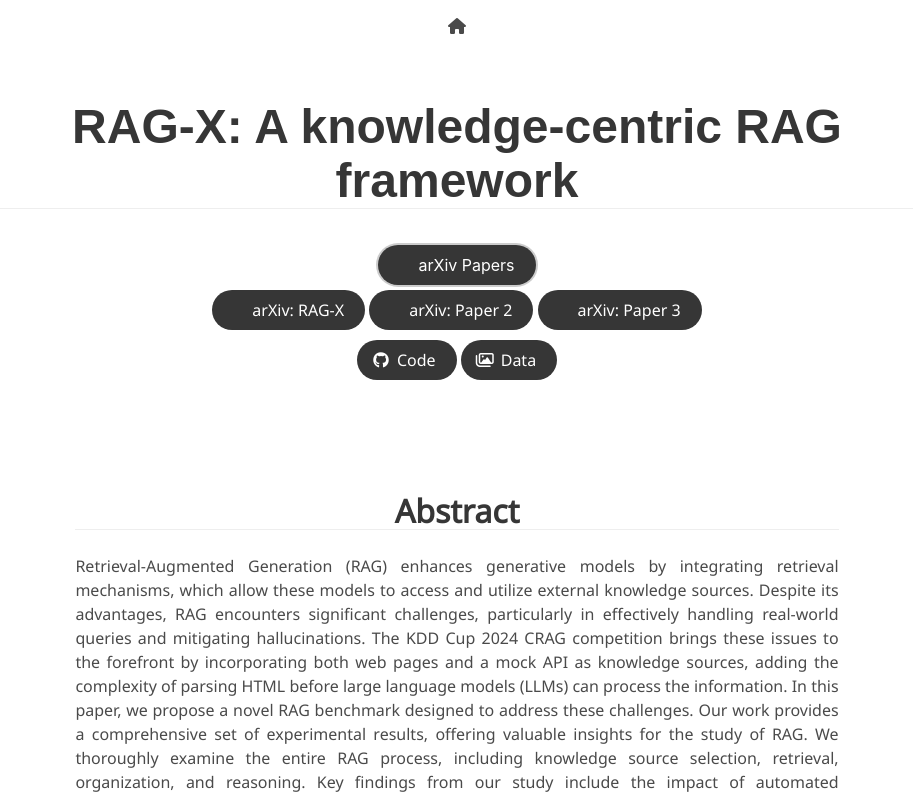
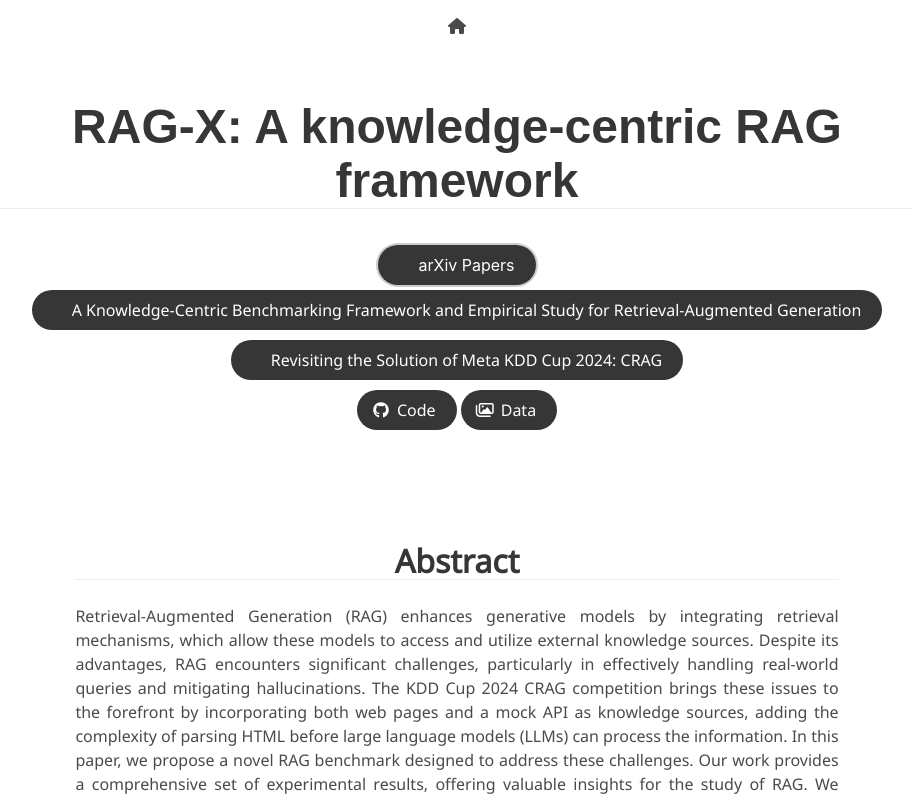
Before and after one commit to USTC-RAG-X/USTC-RAG-X.github.io, a plain HTML site: page index.html in a window 1280 px wide. Both pictures are taken after a click on the button "arXiv Papers". Shown: the top 798 px of the page, without its empty margins (183-1096 px from the left). Drawn offline with nearby package versions, Linux system fonts and the light colour scheme; some icons are missing; a web font is replaced by a local one.

Commit message:
增加论文

```diff
--- a/index.html
+++ b/index.html
@@ -146,21 +146,21 @@
                       <span class="icon">
                           <i class="ai ai-arxiv"></i>
                       </span>
-                      <span>arXiv: RAG-X</span>
+                      <span> A Knowledge-Centric Benchmarking Framework and Empirical Study for Retrieval-Augmented Generation</span>
                     </a>
                   </span>
 
                   <span class="link-block">
-                    <a href="https://arxiv.org/abs/examplepaper2"
+                    <a href="https://arxiv.org/abs/2409.15337"
                        class="external-link button is-normal is-rounded is-dark">
                       <span class="icon">
                           <i class="ai ai-arxiv"></i>
                       </span>
-                      <span>arXiv: Paper 2</span>
+                      <span>Revisiting the Solution of Meta KDD Cup 2024: CRAG</span>
                     </a>
                   </span>
 
-                  <span class="link-block">
+                  <!-- <span class="link-block">
                     <a href="https://arxiv.org/abs/examplepaper3"
                        class="external-link button is-normal is-rounded is-dark">
                       <span class="icon">
@@ -168,7 +168,7 @@
                       </span>
                       <span>arXiv: Paper 3</span>
                     </a>
-                  </span>
+                  </span> -->
                 </div>
 
                 <!-- Code Link -->
```
